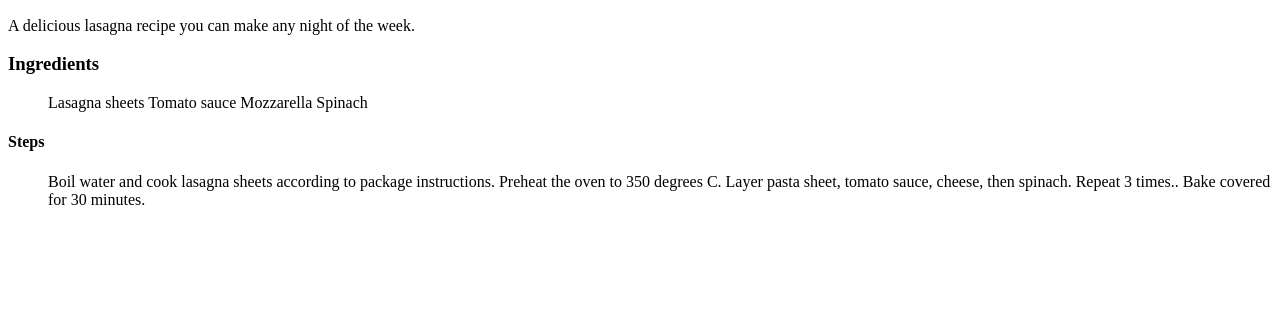
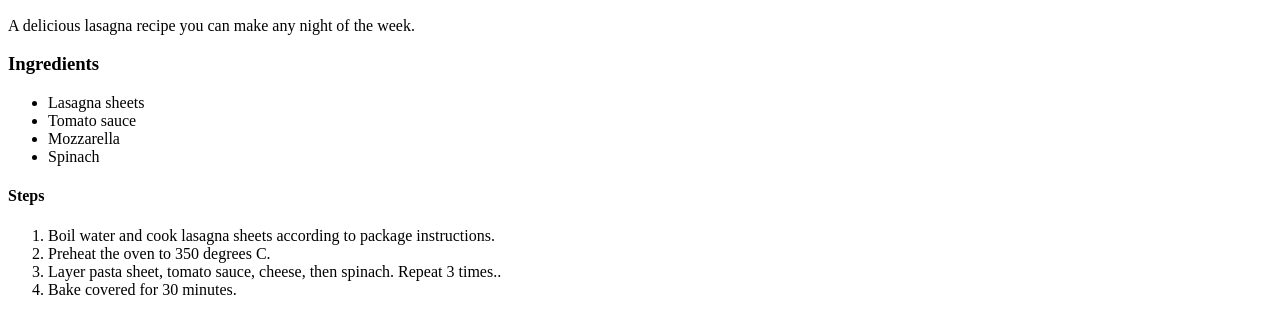
Before and after one commit to van-khu/odin-recipes, a plain HTML site: page recipes/lasagna.html in a window 1280 px wide. Shown: the part 434-768 px from the top of the page. Drawn offline with Linux system fonts and the light colour scheme.

Commit message:
changed list

```diff
--- a/recipes/lasagna.html
+++ b/recipes/lasagna.html
@@ -11,17 +11,17 @@
     <p>A delicious lasagna recipe you can make any night of the week.</p>
     <h3>Ingredients</h3>
     <ul>
-        <il>Lasagna sheets</il>
-        <il>Tomato sauce</il>
-        <il>Mozzarella </il>
-        <il>Spinach</il>
+        <li>Lasagna sheets</li>
+        <li>Tomato sauce</li>
+        <li>Mozzarella </li>
+        <li>Spinach</li>
     </ul>
     <h4>Steps</h4>
     <ol>
-        <il>Boil water and cook lasagna sheets according to package instructions.</il>
-        <il>Preheat the oven to 350 degrees C.</il>
-        <il>Layer pasta sheet, tomato sauce, cheese, then spinach. Repeat 3 times..</il>
-        <il>Bake covered for 30 minutes.</il>
+        <li>Boil water and cook lasagna sheets according to package instructions.</li>
+        <li>Preheat the oven to 350 degrees C.</li>
+        <li>Layer pasta sheet, tomato sauce, cheese, then spinach. Repeat 3 times..</li>
+        <li>Bake covered for 30 minutes.</li>
     </ol>
 </body>
 </html>
```
